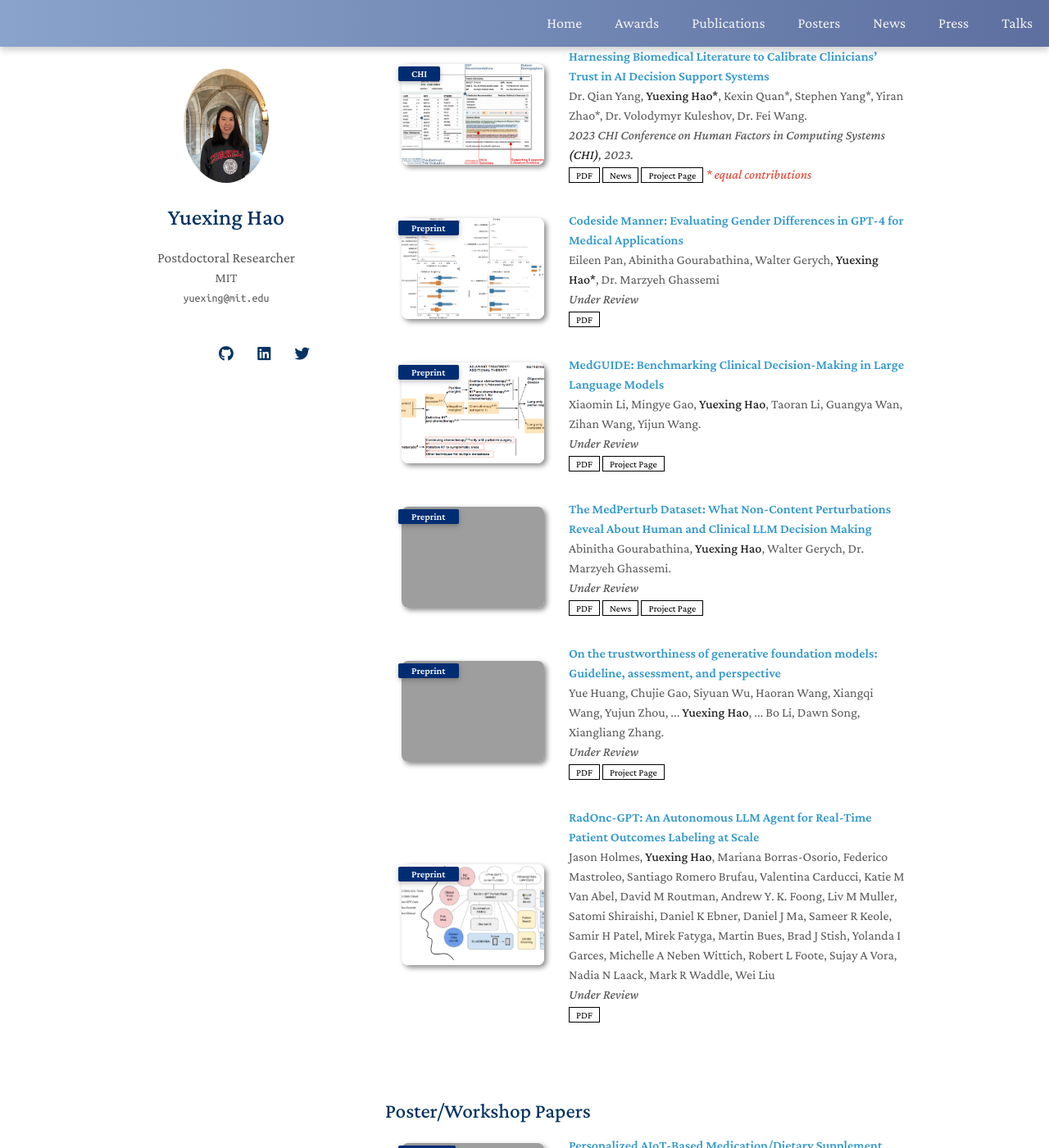
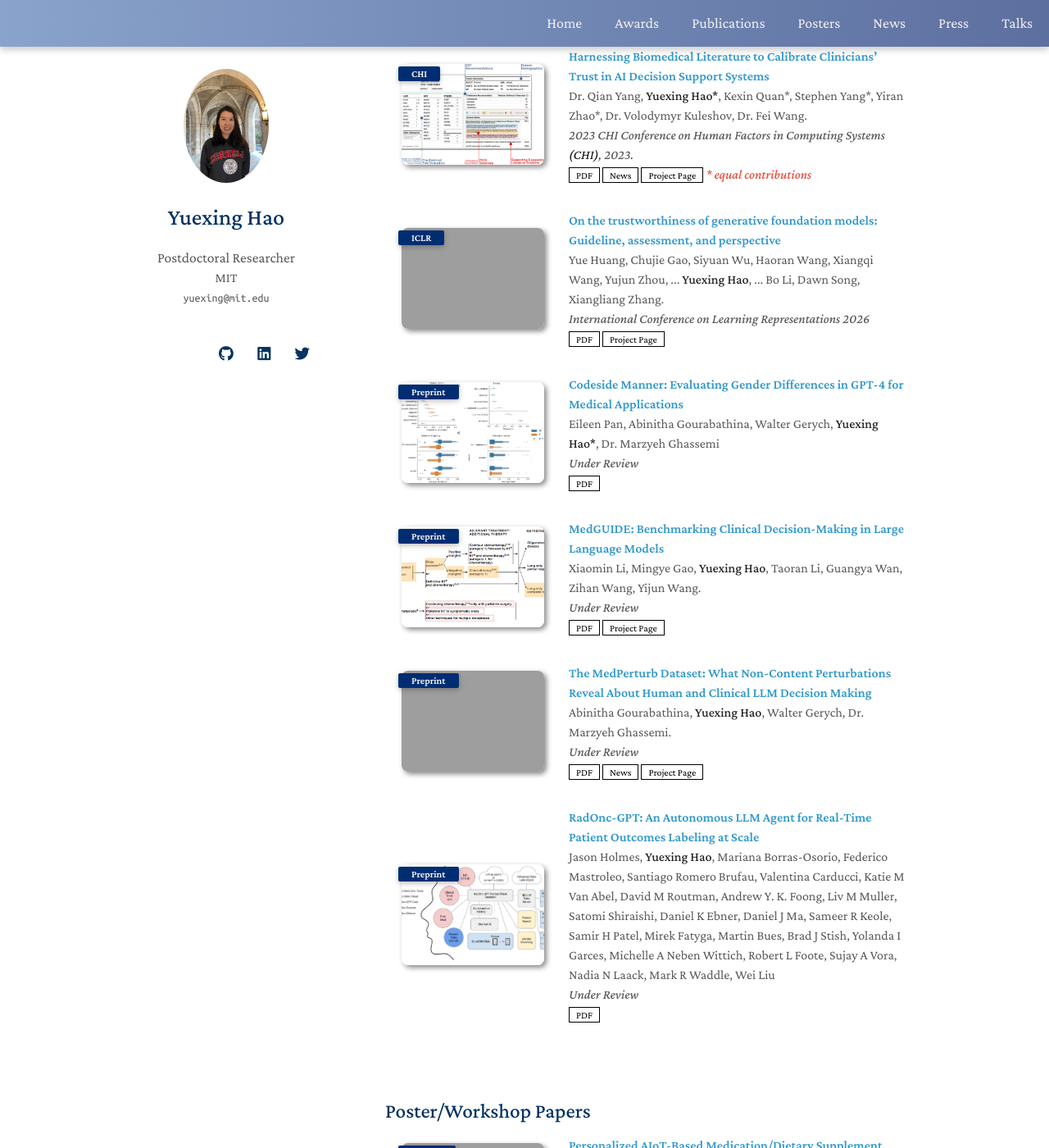
Before and after one commit to YuexingHao/Yuexing-Hao, a Jekyll site: the page built from index.md, in a window 1280 px wide and 1400 px high, scrolled down 3519 px. Shown: the whole window at 82% size. Built offline with Jekyll 4.4.1, drawn with Linux system fonts in a browser that asks for light colours; nearby versions of some CDN libraries; a style sheet for code colours, icons or effects is not loaded; our own code applies the rules of GitHub Pages for plain Markdown files; some of the changed lines change nothing that is shown; grey boxes are pictures that could not be loaded.

Commit message:
Update other_pub.yml

```diff
--- a/_data/other_pub.yml
+++ b/_data/other_pub.yml
@@ -9,6 +9,14 @@ main:
     page: https://yuexinghao.github.io/BLR_demo_site/main_page.html
     image: ./assets/img/Post_Design.jpg
     notes: "* equal contributions"
+
+  - title: "On the trustworthiness of generative foundation models: Guideline, assessment, and perspective"
+    authors: Yue Huang, Chujie Gao, Siyuan Wu, Haoran Wang, Xiangqi Wang, Yujun Zhou, ... <strong>Yuexing Hao</strong>, ... Bo Li, Dawn Song, Xiangliang Zhang.
+    conference_short: ICLR
+    conference: International Conference on Learning Representations 2026
+    pdf: https://arxiv.org/abs/2502.14296
+    page: https://trustgen.github.io/
+    image: ./assets/img/TrustGen.png
 
   - title: "Codeside Manner: Evaluating Gender Differences in GPT-4 for Medical Applications"
     authors: Eileen Pan, Abinitha Gourabathina, Walter Gerych, <strong>Yuexing Hao*</strong>, Dr. Marzyeh Ghassemi
@@ -34,14 +42,6 @@ main:
     page: https://medperturb.csail.mit.edu/
     image: ./assets/img/MedPerturb.png
 
-  - title: "On the trustworthiness of generative foundation models: Guideline, assessment, and perspective"
-    authors: Yue Huang, Chujie Gao, Siyuan Wu, Haoran Wang, Xiangqi Wang, Yujun Zhou, ... <strong>Yuexing Hao</strong>, ... Bo Li, Dawn Song, Xiangliang Zhang.
-    conference_short: Preprint
-    conference: Under Review
-    pdf: https://arxiv.org/abs/2502.14296
-    page: https://trustgen.github.io/
-    image: ./assets/img/TrustGen.png
-
   - title: "RadOnc-GPT: An Autonomous LLM Agent for Real-Time Patient Outcomes Labeling at Scale"
     authors: Jason Holmes, <strong>Yuexing Hao</strong>, Mariana Borras-Osorio, Federico Mastroleo, Santiago Romero Brufau, Valentina Carducci, Katie M Van Abel, David M Routman, Andrew Y. K. Foong, Liv M Muller, Satomi Shiraishi, Daniel K Ebner, Daniel J Ma, Sameer R Keole, Samir H Patel, Mirek Fatyga, Martin Bues, Brad J Stish, Yolanda I Garces, Michelle A Neben Wittich, Robert L Foote, Sujay A Vora, Nadia N Laack, Mark R Waddle, Wei Liu
     conference_short: Preprint
```
